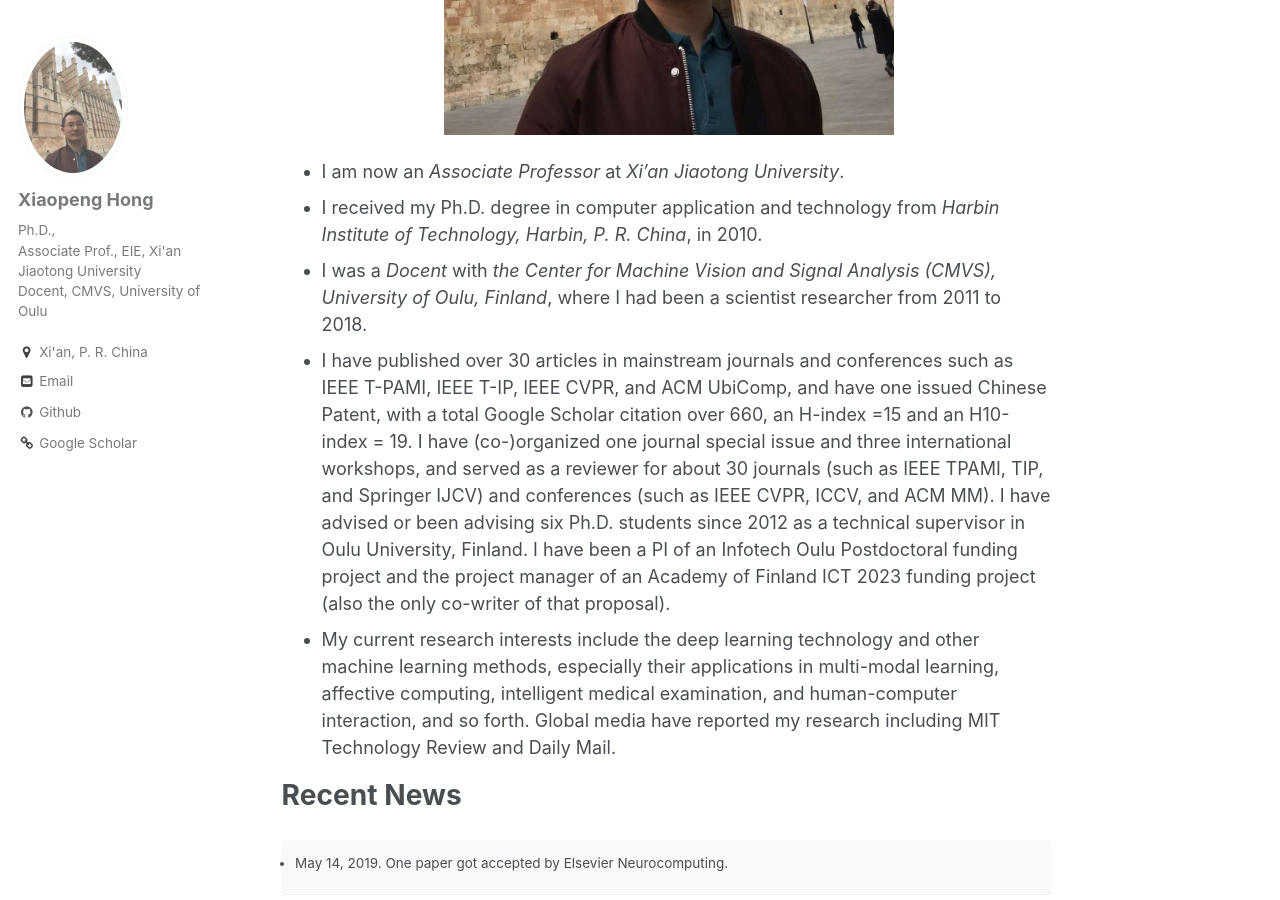
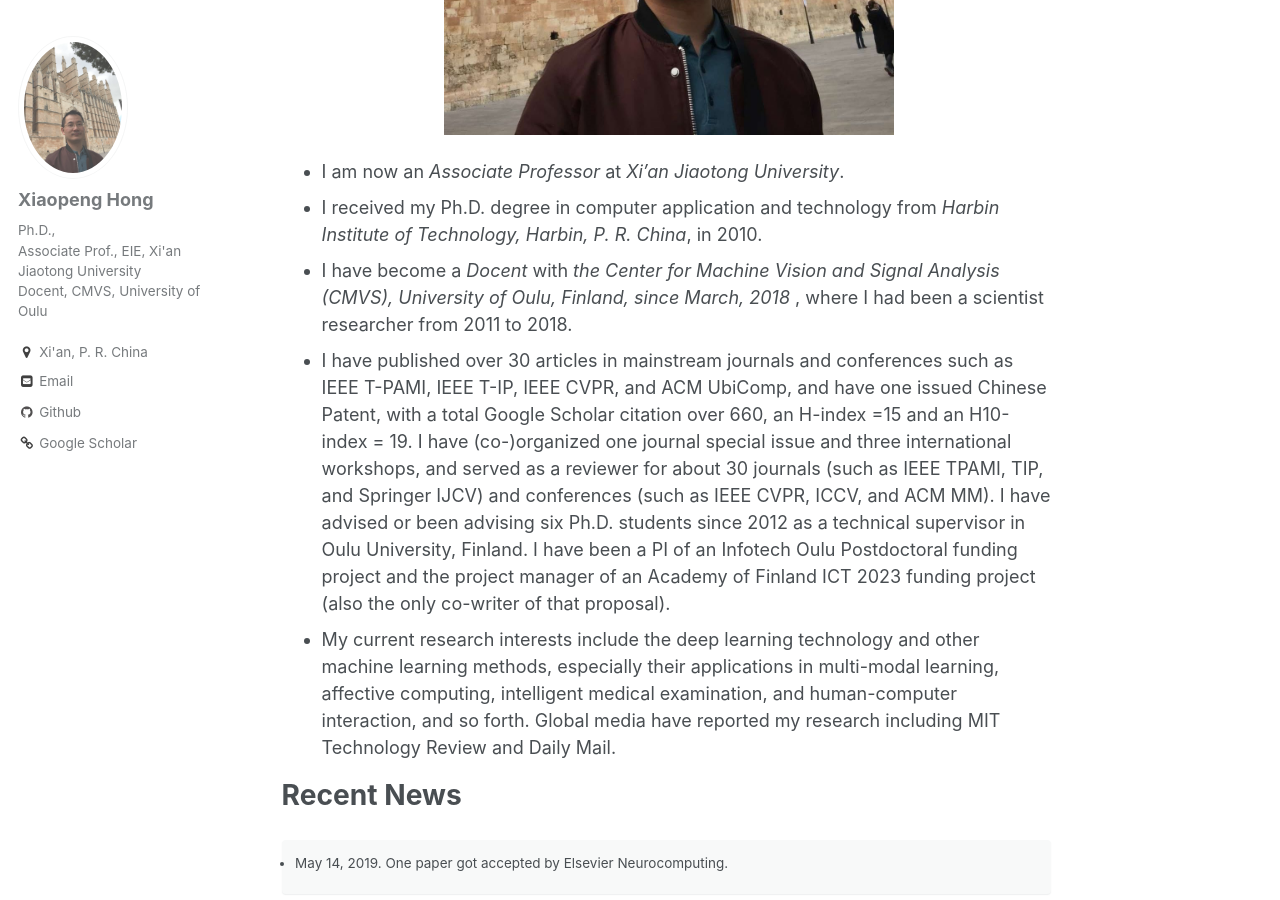
Before and after one commit to xiaopenghong/xiaopenghong.github.io, a Jekyll site: the page built from _pages/about.md, in a window 1280 px wide and 900 px high, scrolled down 371 px. Built offline with Jekyll 4.4.1, drawn with Linux system fonts in a browser that asks for light colours.

Commit message:
Update about.md

```diff
--- a/_pages/about.md
+++ b/_pages/about.md
@@ -14,7 +14,7 @@ redirect_from:
 
 * I am now an <i>Associate Professor</i> at <i>Xi’an Jiaotong University</i>.
 * I received my Ph.D. degree in computer application and technology from <i>Harbin Institute of Technology, Harbin, P. R. China</i>, in 2010.
-* I was a <i>Docent</i> with <i>the Center for Machine Vision and Signal Analysis (CMVS), University of Oulu, Finland</i>, where I had been a scientist researcher from 2011 to 2018.
+* I have become a <i>Docent</i> with <i>the Center for Machine Vision and Signal Analysis (CMVS), University of Oulu, Finland, since March, 2018 </i>, where I had been a scientist researcher from 2011 to 2018.
 * I have published over 30 articles in mainstream journals and conferences such as IEEE T-PAMI, IEEE T-IP, IEEE CVPR, and ACM UbiComp, and have one issued Chinese Patent, with a total Google Scholar citation over 660, an H-index =15 and an H10-index = 19. I have (co-)organized one journal special issue and three international workshops, and served as a reviewer for about 30 journals (such as IEEE TPAMI, TIP, and Springer IJCV) and conferences (such as IEEE CVPR, ICCV, and ACM MM). I have advised or been advising six Ph.D. students since 2012 as a technical supervisor in Oulu University, Finland. I have been a PI of an Infotech Oulu Postdoctoral funding project and the project manager of an Academy of Finland ICT 2023 funding project (also the only co-writer of that proposal).
 * My current research interests include the deep learning technology and other machine learning methods, especially their applications in multi-modal learning, affective computing, intelligent medical examination, and human-computer interaction, and so forth. Global media have reported my research including MIT Technology Review and Daily Mail.
 
```
